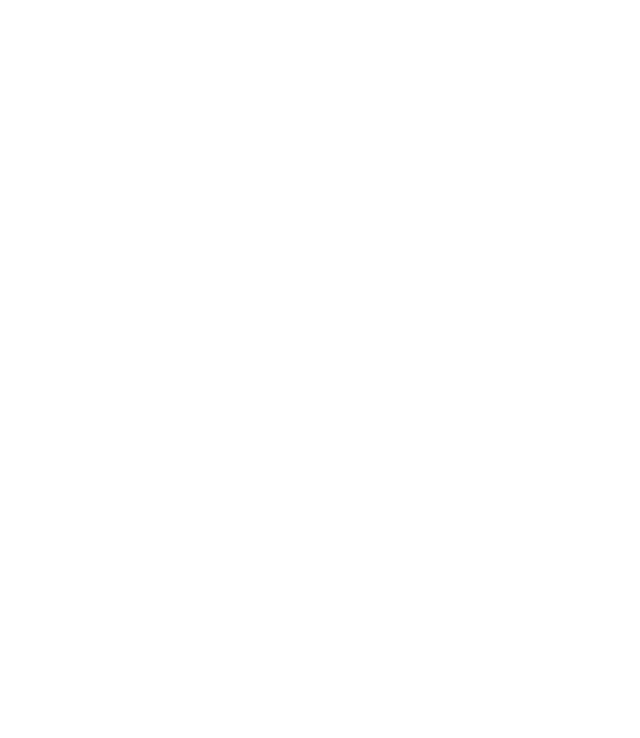
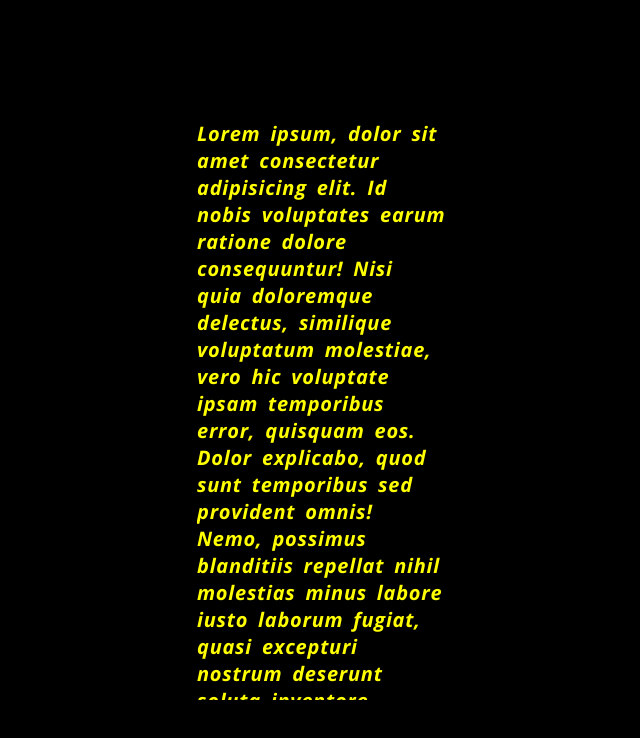
Before and after one commit to JonasDreessen/star-wars-crawl, a plain HTML site: page index.html in a window 1280 px wide. Shown: the whole page, without its empty margins (318-958 px from the left). Drawn offline with nearby package versions, Linux system fonts and the light colour scheme.

Commit message:
added css and html

```diff
--- a/index.html
+++ b/index.html
@@ -5,9 +5,15 @@
     <meta name="viewport" content="width=device-width, initial-scale=1.0">
     <meta http-equiv="X-UA-Compatible" content="ie=edge">
     <link rel="stylesheet" href="style.css">
+    <link href="https://fonts.googleapis.com/css?family=Open+Sans:700i" rel="stylesheet">
     <title>Document</title>
 </head>
 <body>
+    <div class="container">
+        <p>Lorem ipsum, dolor sit amet consectetur adipisicing elit. Id nobis voluptates earum ratione dolore consequuntur! Nisi quia doloremque delectus, similique voluptatum molestiae, vero hic voluptate ipsam temporibus error, quisquam eos.
+        Dolor explicabo, quod sunt temporibus sed provident omnis! Nemo, possimus blanditiis repellat nihil molestias minus labore iusto laborum fugiat, quasi excepturi nostrum deserunt soluta inventore maiores repudiandae voluptatibus, ex pariatur!
+        Dignissimos ab rem exercitationem eos odit veniam aliquam, impedit corporis iste sequi repellat, cumque ad quae laudantium vel sint dicta consequatur nisi, nihil necessitatibus atque! Totam necessitatibus tempora ducimus! Omnis.</p>
+    </div>
 
 </body>
 </html>
--- a/style.css
+++ b/style.css
@@ -0,0 +1,29 @@
+body{
+    background-color: black;
+    height: 100%;
+    width: 100%;
+}
+
+
+.container{
+    width: 250px;
+        height: 600px;
+
+
+        position:absolute; /*it can be fixed too*/
+        left:0; right:0;
+        top:0; bottom:0;
+        margin:auto;
+
+        /*this to solve "the content will not be cut when the window is smaller than the content": */
+        max-width:100%;
+        max-height:100%;
+        overflow:auto;
+}
+.container > p{
+    color: yellow;
+    font-family: 'Open Sans', sans-serif;
+    letter-spacing: 0.75px;
+    word-spacing: 4px;
+    font-size: 20px;
+}
```
